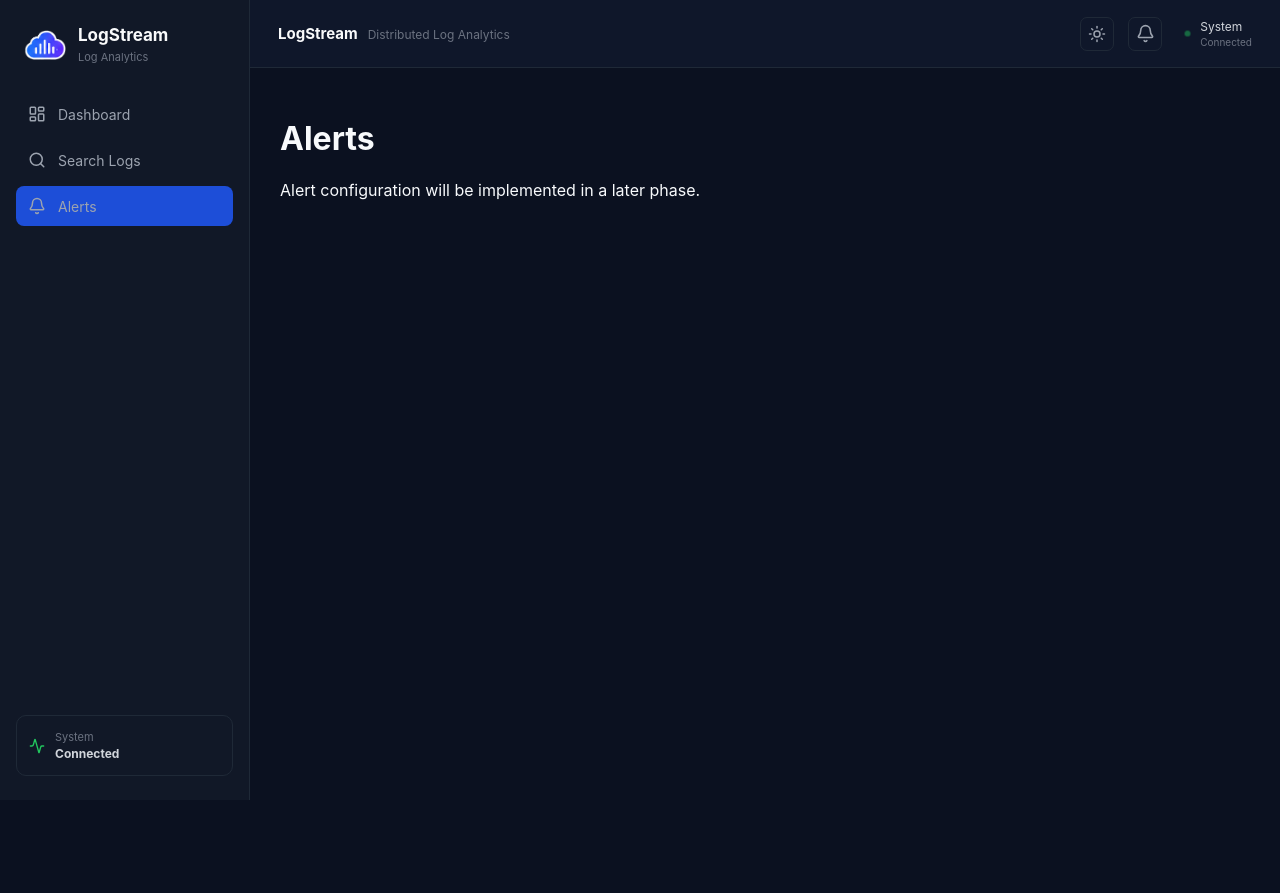
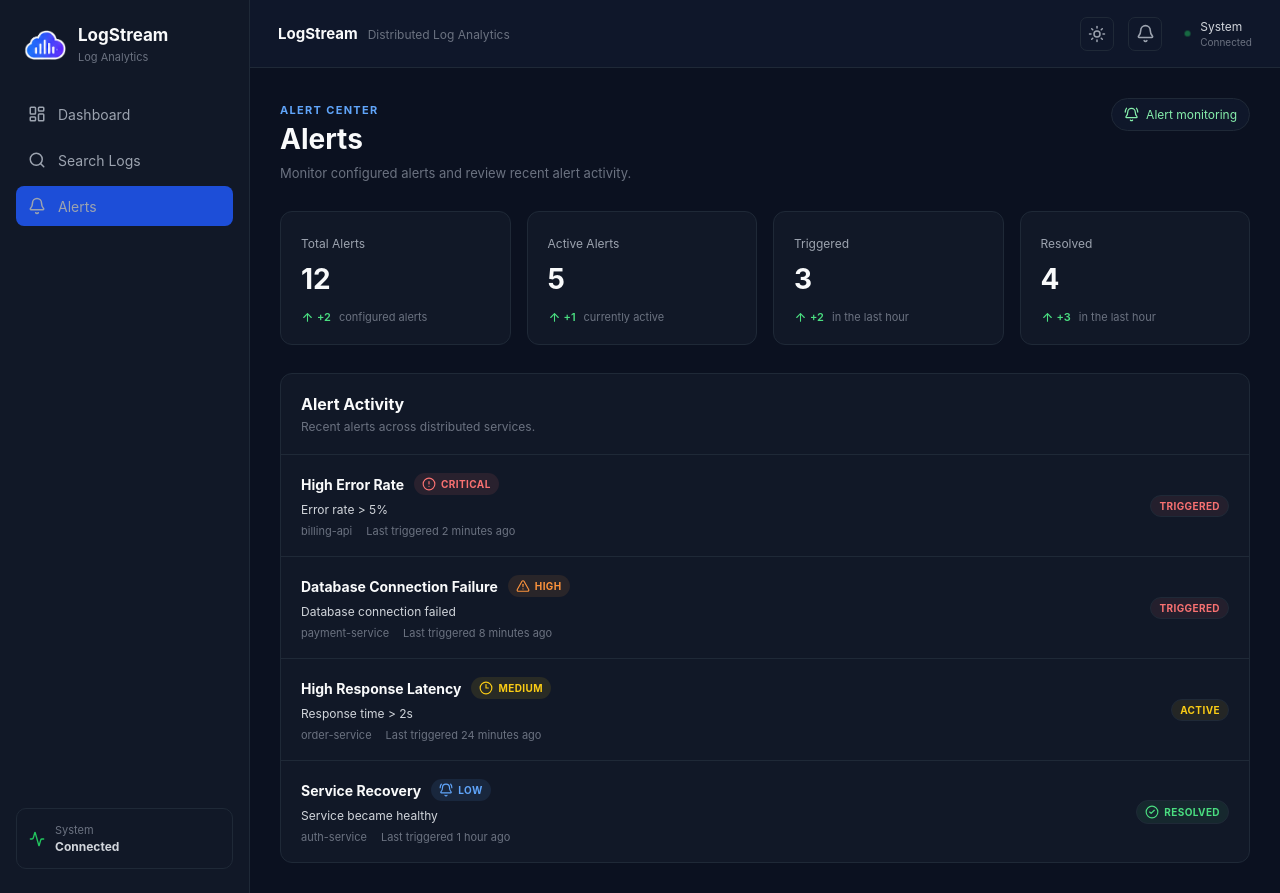
Before and after one commit to Fathimunissa06/logstream-distributed-log-analytics, a React (Vite) app in the folder frontend/: page /alerts in a window 1280 px wide. Before the commit the page ends 800 px from the top, so only its background shows below. Built offline with nearby package versions, Linux system fonts and the light colour scheme; no server answers.

Commit message:
feat(frontend): build alerts dashboard foundation

```diff
--- a/frontend/src/App.css
+++ b/frontend/src/App.css
@@ -1344,3 +1344,218 @@
     min-height: 40px;
   }
 }
+/* =========================================================
+   ALERTS
+========================================================= */
+
+.alerts-page {
+  max-width: 1500px;
+  margin: 0 auto;
+}
+
+.alerts-section {
+  overflow: hidden;
+  border: 1px solid #1f2937;
+  border-radius: 12px;
+  background: #111827;
+}
+
+.alerts-section-header {
+  padding: 20px;
+  border-bottom: 1px solid #1f2937;
+}
+
+.alerts-section-header h2 {
+  margin: 0 0 5px;
+  font-size: 16px;
+}
+
+.alerts-section-header p {
+  margin: 0;
+  font-size: 12px;
+}
+
+.alerts-list {
+  display: flex;
+  flex-direction: column;
+}
+
+.alert-item {
+  display: flex;
+  align-items: center;
+  justify-content: space-between;
+  gap: 20px;
+  padding: 18px 20px;
+  border-bottom: 1px solid #1f2937;
+}
+
+.alert-item:last-child {
+  border-bottom: none;
+}
+
+.alert-main {
+  min-width: 0;
+  flex: 1;
+}
+
+.alert-title-row {
+  display: flex;
+  align-items: center;
+  flex-wrap: wrap;
+  gap: 10px;
+}
+
+.alert-title-row h3 {
+  margin: 0;
+  font-size: 14px;
+}
+
+.alert-severity,
+.alert-status {
+  display: inline-flex;
+  align-items: center;
+  gap: 5px;
+  width: fit-content;
+  padding: 4px 8px;
+  border-radius: 999px;
+  font-size: 10px;
+  font-weight: 700;
+  letter-spacing: 0.04em;
+}
+
+.alert-severity.critical {
+  color: #f87171;
+  background: rgba(248, 113, 113, 0.1);
+}
+
+.alert-severity.high {
+  color: #fb923c;
+  background: rgba(251, 146, 60, 0.1);
+}
+
+.alert-severity.medium {
+  color: #facc15;
+  background: rgba(250, 204, 21, 0.1);
+}
+
+.alert-severity.low {
+  color: #60a5fa;
+  background: rgba(96, 165, 250, 0.1);
+}
+
+.alert-condition {
+  margin: 7px 0;
+  font-size: 12px;
+}
+
+.alert-meta {
+  display: flex;
+  flex-wrap: wrap;
+  gap: 14px;
+  font-size: 11px;
+}
+
+.alert-status {
+  flex-shrink: 0;
+  border: 1px solid #1f2937;
+}
+
+.alert-status.triggered {
+  color: #f87171;
+  background: rgba(248, 113, 113, 0.08);
+}
+
+.alert-status.active {
+  color: #facc15;
+  background: rgba(250, 204, 21, 0.08);
+}
+
+.alert-status.resolved {
+  color: #4ade80;
+  background: rgba(74, 222, 128, 0.08);
+}
+
+@media (max-width: 768px) {
+  .alert-item {
+    align-items: flex-start;
+    flex-direction: column;
+  }
+
+  .alert-status {
+    align-self: flex-start;
+  }
+}
+
+/* =========================================================
+   ALERTS THEME
+========================================================= */
+
+.dark-mode .alerts-section {
+  background: #111827;
+  border-color: #1f2937;
+}
+
+.dark-mode .alerts-section-header {
+  border-bottom-color: #1f2937;
+}
+
+.dark-mode .alerts-section-header h2 {
+  color: #f9fafb;
+}
+
+.dark-mode .alerts-section-header p {
+  color: #6b7280;
+}
+
+.dark-mode .alert-item {
+  border-bottom-color: #1f2937;
+}
+
+.dark-mode .alert-title-row h3 {
+  color: #f9fafb;
+}
+
+.dark-mode .alert-condition {
+  color: #d1d5db;
+}
+
+.dark-mode .alert-meta {
+  color: #6b7280;
+}
+
+.light-mode .alerts-section {
+  background: #ffffff;
+  border-color: #e2e8f0;
+}
+
+.light-mode .alerts-section-header {
+  border-bottom-color: #e2e8f0;
+}
+
+.light-mode .alerts-section-header h2 {
+  color: #0f172a;
+}
+
+.light-mode .alerts-section-header p {
+  color: #64748b;
+}
+
+.light-mode .alert-item {
+  border-bottom-color: #e2e8f0;
+}
+
+.light-mode .alert-title-row h3 {
+  color: #0f172a;
+}
+
+.light-mode .alert-condition {
+  color: #475569;
+}
+
+.light-mode .alert-meta {
+  color: #64748b;
+}
+
+.light-mode .alert-status {
+  border-color: #e2e8f0;
+}
--- a/frontend/src/pages/Alerts.jsx
+++ b/frontend/src/pages/Alerts.jsx
@@ -1,8 +1,161 @@
+import {
+  AlertCircle,
+  BellRing,
+  CheckCircle2,
+  Clock3,
+  TriangleAlert,
+} from "lucide-react";
+
+import StatCard from "../components/dashboard/StatCard";
+
+const mockAlerts = [
+  {
+    id: 1,
+    name: "High Error Rate",
+    service: "billing-api",
+    severity: "CRITICAL",
+    status: "TRIGGERED",
+    condition: "Error rate > 5%",
+    lastTriggered: "2 minutes ago",
+  },
+  {
+    id: 2,
+    name: "Database Connection Failure",
+    service: "payment-service",
+    severity: "HIGH",
+    status: "TRIGGERED",
+    condition: "Database connection failed",
+    lastTriggered: "8 minutes ago",
+  },
+  {
+    id: 3,
+    name: "High Response Latency",
+    service: "order-service",
+    severity: "MEDIUM",
+    status: "ACTIVE",
+    condition: "Response time > 2s",
+    lastTriggered: "24 minutes ago",
+  },
+  {
+    id: 4,
+    name: "Service Recovery",
+    service: "auth-service",
+    severity: "LOW",
+    status: "RESOLVED",
+    condition: "Service became healthy",
+    lastTriggered: "1 hour ago",
+  },
+];
+
+function getSeverityIcon(severity) {
+  if (severity === "CRITICAL") {
+    return <AlertCircle size={14} />;
+  }
+
+  if (severity === "HIGH") {
+    return <TriangleAlert size={14} />;
+  }
+
+  if (severity === "MEDIUM") {
+    return <Clock3 size={14} />;
+  }
+
+  return <BellRing size={14} />;
+}
+
 function Alerts() {
   return (
-    <div>
-      <h1>Alerts</h1>
-      <p>Alert configuration will be implemented in a later phase.</p>
+    <div className="alerts-page">
+      <div className="page-heading">
+        <div>
+          <span className="page-eyebrow">ALERT CENTER</span>
+          <h1>Alerts</h1>
+          <p>
+            Monitor configured alerts and review recent alert activity.
+          </p>
+        </div>
+
+        <div className="live-status">
+          <BellRing size={15} />
+          Alert monitoring
+        </div>
+      </div>
+
+      <div className="stats-grid">
+        <StatCard
+          label="Total Alerts"
+          value="12"
+          trend="+2"
+          description="configured alerts"
+          trendDirection="up"
+        />
+
+        <StatCard
+          label="Active Alerts"
+          value="5"
+          trend="+1"
+          description="currently active"
+          trendDirection="up"
+        />
+
+        <StatCard
+          label="Triggered"
+          value="3"
+          trend="+2"
+          description="in the last hour"
+          trendDirection="up"
+        />
+
+        <StatCard
+          label="Resolved"
+          value="4"
+          trend="+3"
+          description="in the last hour"
+          trendDirection="up"
+        />
+      </div>
+
+      <section className="alerts-section">
+        <div className="alerts-section-header">
+          <div>
+            <h2>Alert Activity</h2>
+            <p>Recent alerts across distributed services.</p>
+          </div>
+        </div>
+
+        <div className="alerts-list">
+          {mockAlerts.map((alert) => (
+            <div className="alert-item" key={alert.id}>
+              <div className="alert-main">
+                <div className="alert-title-row">
+                  <h3>{alert.name}</h3>
+
+                  <span
+                    className={`alert-severity ${alert.severity.toLowerCase()}`}
+                  >
+                    {getSeverityIcon(alert.severity)}
+                    {alert.severity}
+                  </span>
+                </div>
+
+                <p className="alert-condition">{alert.condition}</p>
+
+                <div className="alert-meta">
+                  <span>{alert.service}</span>
+                  <span>Last triggered {alert.lastTriggered}</span>
+                </div>
+              </div>
+
+              <div className={`alert-status ${alert.status.toLowerCase()}`}>
+                {alert.status === "RESOLVED" && (
+                  <CheckCircle2 size={14} />
+                )}
+                {alert.status}
+              </div>
+            </div>
+          ))}
+        </div>
+      </section>
     </div>
   );
 }
```
